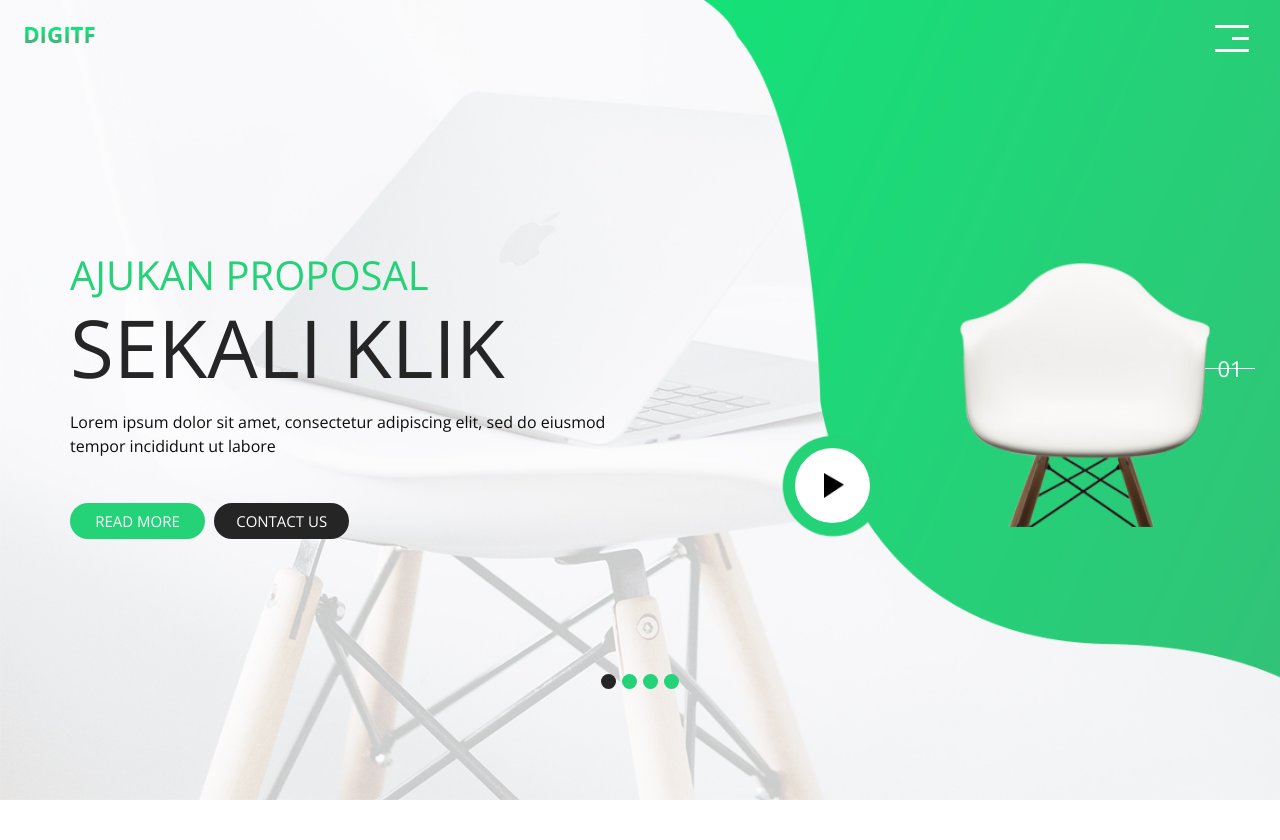
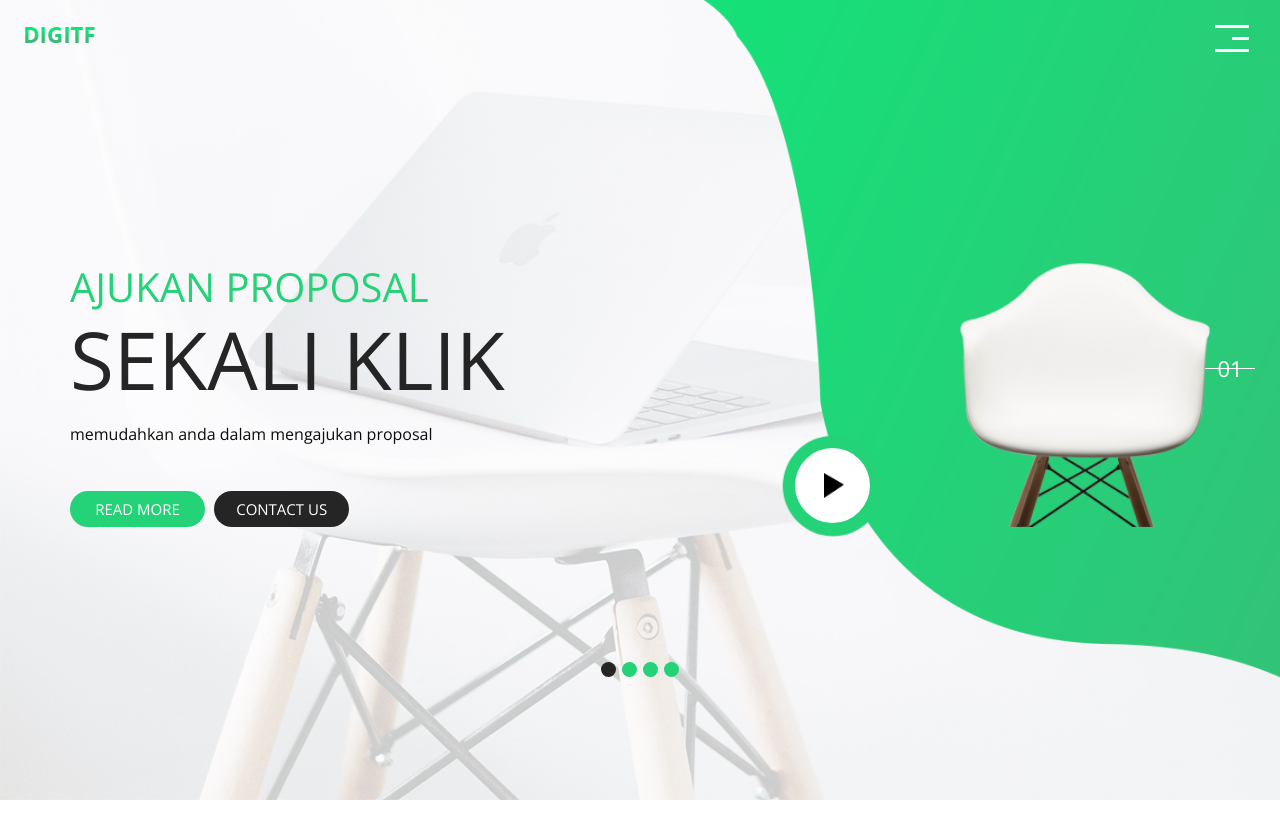
Before and after one commit to whyyy-project/SIPEPAK, a CodeIgniter 4 app: template app/Views/layouts/public/cover.php in a window 1280 px wide. Shown: the top 840 px of the page. Run offline with PHP 8.4 and a stand-in for CodeIgniter, Linux system fonts and the light colour scheme; the template is opened without the code that fills it, so the values that code supplies are empty; some libraries are stand-ins or nearby versions.

Commit message:
edit cover

```diff
--- a/app/Views/layouts/public/cover.php
+++ b/app/Views/layouts/public/cover.php
@@ -135,8 +135,7 @@
                                             </span>
                                         </h1>
                                         <p>
-                                            Lorem ipsum dolor sit amet, consectetur adipiscing elit, sed
-                                            do eiusmod tempor incididunt ut labore
+                                            memudahkan anda dalam mengajukan proposal
                                         </p>
                                         <div class="btn-box">
                                             <a href="" class="btn-1">
```
Also changed, not shown: 1 other file.
